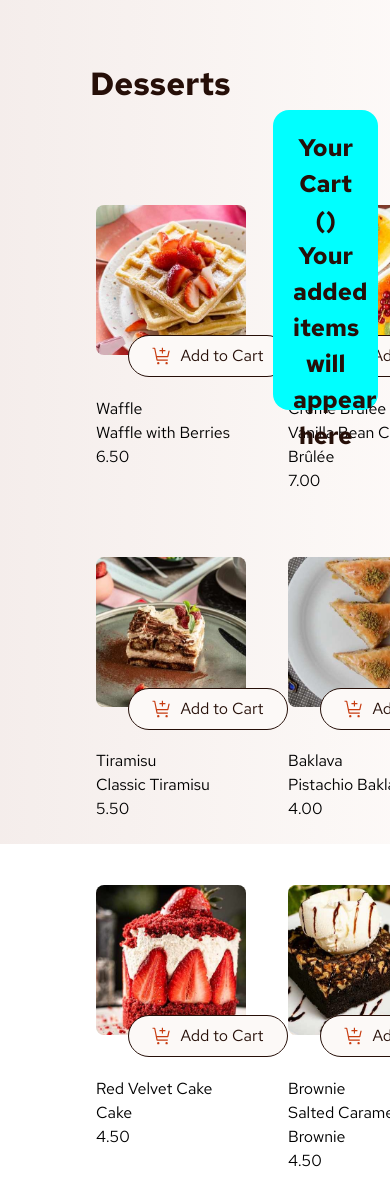
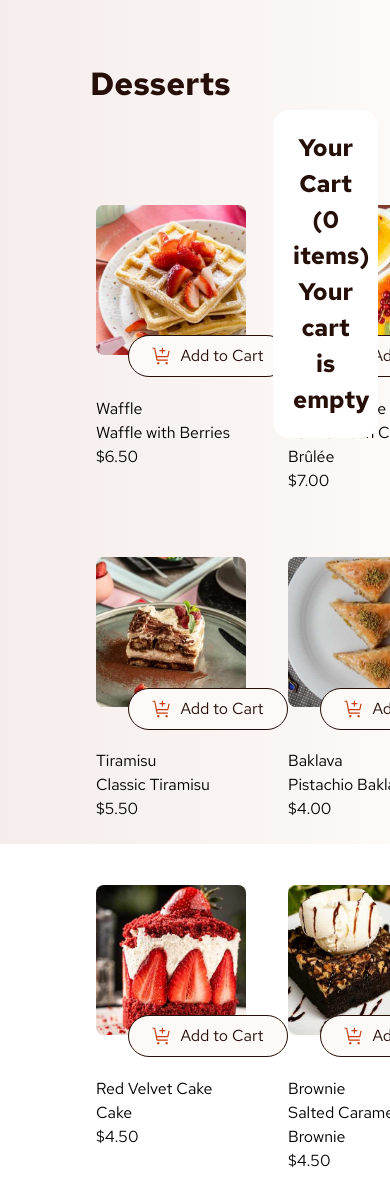
Before and after one commit to CHEGEBB/Svelte-Frontend-Challenges, a SvelteKit app in the folder product-list-with-cart-main/: page / in a window 390 px wide. Shown: the top 1189 px of the page. Built offline with nearby package versions, Linux system fonts and the light colour scheme.

Commit message:
Refactor product list and cart layout: Update card button styles, add responsive behavior, and implement cart functionality

```diff
--- a/product-list-with-cart-main/src/routes/+page.svelte
+++ b/product-list-with-cart-main/src/routes/+page.svelte
@@ -1,26 +1,64 @@
-<script lang="javascript">
+<script>
+    import { writable } from 'svelte/store';
     import Cartcon from "../images/icon-add-to-cart.svg";
     import Minuscon from "../images/icon-decrement-quantity.svg";
     import Pluscon from "../images/icon-increment-quantity.svg";
 
-    let count = 0;
-    const buttonColor = "red";
+    // Create a store for cart items
+    const cartStore = writable([]);
 
-    const handleClick = () => {
-        const buttonColor = "green";
-        count = 1;
-    };
+    // Product data
+    const products = [
+        { id: 1, name: 'Waffle', description: 'Waffle with Berries', price: 6.50 },
+        { id: 2, name: 'Crème Brûlée', description: 'Vanilla Bean Crème Brûlée', price: 7.00 },
+        { id: 3, name: 'Macaron', description: 'Macaron Mix of Five', price: 8.00 },
+        { id: 4, name: 'Tiramisu', description: 'Classic Tiramisu', price: 5.50 },
+        { id: 5, name: 'Baklava', description: 'Pistachio Baklava', price: 4.00 },
+        { id: 6, name: 'Pie', description: 'Lemon Meringue Pie', price: 5.00 },
+        { id: 7, name: 'Red Velvet Cake', description: 'Cake', price: 4.50 },
+        { id: 8, name: 'Brownie', description: 'Salted Caramel Brownie', price: 4.50 },
+        { id: 9, name: 'Panna Cotta', description: 'Vanilla Panna Cotta', price: 6.50 }
+    ];
 
-    const increment = () => {
-        count++;
-    };
-    const decrement = () => {
-        if (count > 1) {
-            count--;
-        } else {
-            count = 0;
+    // Cart management functions
+    function addToCart(product) {
+        cartStore.update(items => {
+            const existingItem = items.find(item => item.id === product.id);
+            if (!existingItem) {
+                return [...items, { ...product, quantity: 1 }];
             }
-    };
+            return items;
+        });
+    }
+
+    function incrementQuantity(productId) {
+        cartStore.update(items =>
+            items.map(item =>
+                item.id === productId
+                    ? { ...item, quantity: item.quantity + 1 }
+                    : item
+            )
+        );
+    }
+
+    function decrementQuantity(productId) {
+        cartStore.update(items => {
+            const updatedItems = items.map(item => {
+                if (item.id === productId) {
+                    const newQuantity = item.quantity - 1;
+                    return newQuantity > 0
+                        ? { ...item, quantity: newQuantity }
+                        : null;
+                }
+                return item;
+            }).filter(Boolean);
+            return updatedItems;
+        });
+    }
+
+    // Calculate total quantity
+    $: totalQuantity = $cartStore.reduce((sum, item) => sum + item.quantity, 0);
+    $: totalAmount = $cartStore.reduce((sum, item) => sum + (item.quantity * item.price), 0);
     </script>
 
     <div class="container">
@@ -28,149 +66,125 @@
         <div class="main-content">
             <div class="cards-container">
                 <div class="cards-row-1">
-                <div class="card-1">
+                    {#each products.slice(0, 3) as product (product.id)}
+                        <div class="card-{product.id}">
                             <div class="card-image"></div>
-
-                    {#if count === 0}
-                        <!-- Initial Add to Cart Button -->
+                            {#if !$cartStore.find(item => item.id === product.id)}
                                 <button
                                     class="add-to-cart-button"
-                            on:click={handleClick}
+                                    on:click={() => addToCart(product)}
                                 >
                                     <img class="icon" src={Cartcon} alt="Cart Icon" />
                                     Add to Cart
                                 </button>
                             {:else}
-                        <!-- Interactive Button with Increment and Decrement -->
                                 <button class="interactive-button">
-                            <span class="decrement" on:click={decrement}>
-                                <img
-                                    class="icon"
-                                    src={Minuscon}
-                                    alt="Minus Icon"
-                                />
+                                    <span class="decrement" on:click={() => decrementQuantity(product.id)}>
+                                        <img class="icon" src={Minuscon} alt="Minus Icon" />
                                     </span>
-                            <span class="count">{count}</span>
-                            <span class="increment" on:click={increment}>
-                                <img
-                                    class="icon"
-                                    src={Pluscon}
-                                    alt="Plus Icon"
-                                />
+                                    <span class="count">
+                                        {$cartStore.find(item => item.id === product.id)?.quantity || 0}
+                                    </span>
+                                    <span class="increment" on:click={() => incrementQuantity(product.id)}>
+                                        <img class="icon" src={Pluscon} alt="Plus Icon" />
                                     </span>
                                 </button>
                             {/if}
                             <div class="card-content">
-                        <h2>Waffle</h2>
-                        <p>Waffle with Berries</p>
-                        <p>6.50</p>
+                                <h2>{product.name}</h2>
+                                <p>{product.description}</p>
+                                <p>${product.price.toFixed(2)}</p>
                             </div>
                         </div>
-                <div class="card-2">
+                    {/each}
+                </div>
+
+                <div class="cards-row-2">
+                    {#each products.slice(3, 6) as product (product.id)}
+                        <div class="card-{product.id}">
                             <div class="card-image"></div>
-                    <button>
+                            {#if !$cartStore.find(item => item.id === product.id)}
+                                <button
+                                    class="add-to-cart-button"
+                                    on:click={() => addToCart(product)}
+                                >
                                     <img class="icon" src={Cartcon} alt="Cart Icon" />
                                     Add to Cart
                                 </button>
+                            {:else}
+                                <button class="interactive-button">
+                                    <span class="decrement" on:click={() => decrementQuantity(product.id)}>
+                                        <img class="icon" src={Minuscon} alt="Minus Icon" />
+                                    </span>
+                                    <span class="count">
+                                        {$cartStore.find(item => item.id === product.id)?.quantity || 0}
+                                    </span>
+                                    <span class="increment" on:click={() => incrementQuantity(product.id)}>
+                                        <img class="icon" src={Pluscon} alt="Plus Icon" />
+                                    </span>
+                                </button>
+                            {/if}
                             <div class="card-content">
-                        <h2>Crème Brûlée</h2>
-                        <p>Vanilla Bean Crème Brûlée</p>
-                        <p>7.00</p>
+                                <h2>{product.name}</h2>
+                                <p>{product.description}</p>
+                                <p>${product.price.toFixed(2)}</p>
                             </div>
                         </div>
-                <div class="card-3">
+                    {/each}
+                </div>
+
+                <div class="cards-row-3">
+                    {#each products.slice(6) as product (product.id)}
+                        <div class="card-{product.id}">
                             <div class="card-image"></div>
-                    <button>
+                            {#if !$cartStore.find(item => item.id === product.id)}
+                                <button
+                                    class="add-to-cart-button"
+                                    on:click={() => addToCart(product)}
+                                >
                                     <img class="icon" src={Cartcon} alt="Cart Icon" />
                                     Add to Cart
                                 </button>
+                            {:else}
+                                <button class="interactive-button">
+                                    <span class="decrement" on:click={() => decrementQuantity(product.id)}>
+                                        <img class="icon" src={Minuscon} alt="Minus Icon" />
+                                    </span>
+                                    <span class="count">
+                                        {$cartStore.find(item => item.id === product.id)?.quantity || 0}
+                                    </span>
+                                    <span class="increment" on:click={() => incrementQuantity(product.id)}>
+                                        <img class="icon" src={Pluscon} alt="Plus Icon" />
+                                    </span>
+                                </button>
+                            {/if}
                             <div class="card-content">
-                        <h2>Macaron</h2>
-                        <p>Macaron Mix of Five</p>
-                        <p>8.00</p>
+                                <h2>{product.name}</h2>
+                                <p>{product.description}</p>
+                                <p>${product.price.toFixed(2)}</p>
                             </div>
                         </div>
-            </div>
-            <div class="cards-row-2">
-                <div class="card-4">
-                    <div class="card-image"></div>
-                    <button>
-                        <img class="icon" src={Cartcon} alt="Cart Icon" />
-                        Add to Cart
-                    </button>
-                    <div class="card-content">
-                        <h2>Tiramisu</h2>
-                        <p>Classic Tiramisu</p>
-                        <p>5.50</p>
+                    {/each}
                 </div>
             </div>
-                <div class="card-5">
-                    <div class="card-image"></div>
-                    <button>
-                        <img class="icon" src={Cartcon} alt="Cart Icon" />
-                        Add to Cart
-                    </button>
-                    <div class="card-content">
-                        <h2>Baklava</h2>
-                        <p>Pistachio Baklava</p>
-                        <p>4.00</p>
+
+            <div class="cart-container">
+                Your Cart ({totalQuantity} items)
+                {#if $cartStore.length > 0}
+                    <div class="cart-items">
+                        {#each $cartStore as item}
+                            <div class="cart-item">
+                                <span>{item.name} x {item.quantity}</span>
+                                <span>${(item.price * item.quantity).toFixed(2)}</span>
+                            </div>
+                        {/each}
+                        <div class="cart-total">
+                            Total: ${totalAmount.toFixed(2)}
                         </div>
                     </div>
-                <div class="card-6">
-                    <div class="card-image"></div>
-                    <button>
-                        <img class="icon" src={Cartcon} alt="Cart Icon" />
-                        Add to Cart
-                    </button>
-                    <div class="card-content">
-                        <h2>Pie</h2>
-                        <p>Lemon Meringue Pie</p>
-                        <p>5.00</p>
-                    </div>
-                </div>
-            </div>
-            <div class="cards-row-3">
-                <div class="card-image"></div>
-                <div class="card-7">
-                    <div class="card-image"></div>
-                    <button>
-                        <img class="icon" src={Cartcon} alt="Cart Icon" />
-                        Add to Cart
-                    </button>
-                    <div class="card-content">
-                        <h2>Red Velvet Cake</h2>
-                        <p>Cake</p>
-                        <p>4.50</p>
-                    </div>
-                </div>
-                <div class="card-8">
-                    <div class="card-image"></div>
-                    <button>
-                        <img class="icon" src={Cartcon} alt="Cart Icon" />
-                        Add to Cart
-                    </button>
-                    <div class="card-content">
-                        <h2>Brownie</h2>
-                        <p>Salted Caramel Brownie</p>
-                        <p>4.50</p>
-                    </div>
-                </div>
-                <div class="card-9">
-                    <div class="card-image"></div>
-                    <button>
-                        <img class="icon" src={Cartcon} alt="Cart Icon" />
-                        Add to Cart
-                    </button>
-                    <div class="card-content">
-                        <h2>Panna Cotta</h2>
-                        <p>Vanilla Panna Cotta</p>
-                        <p>6.50</p>
-                    </div>
-                </div>
-            </div>
-        </div>
-        <div class="cart-container">
-            Your Cart (<!-- Quantity -->) Your added items will appear here
+                {:else}
+                    <p>Your cart is empty</p>
+                {/if}
             </div>
         </div>
     </div>
@@ -254,7 +268,7 @@
             margin-top: 2rem;
             .cart-container {
                 width: 27%;
-                height: 300px;
+                height: auto;
                 background-color: $Rose50;
                 padding: 20px;
                 border-radius: 1rem;
@@ -263,7 +277,7 @@
                 font-size: 1.5rem;
                 color: $Rose900;
                 font-weight: 700;
-                background-color: aqua;
+                background-color: #ffffff;
                 position: absolute;
                 top: 13%;
                 left: 70%;
@@ -299,8 +313,7 @@
                     margin-right: 0.5rem;
                 }
             }
-            .add-to-cart-button,
-            .interactive-button {
+            .add-to-cart-button {
         display: flex;
         align-items: center;
         background-color: $Rose50;
@@ -313,52 +326,71 @@
         width: 160px;
         top: -7%;
         left: 20%;
+        transition: all 0.3s ease;
+
+        &:hover {
+            background-color: $Red;
+            border: none;
+            color: white;
+            .icon {
+                filter: brightness(0) invert(1);
+            }
+        }
     }
 
     .interactive-button {
-                justify-content: space-between;
-                padding: 5px 10px;
-                position: relative;
-            }
-
-            .decrement,
-            .increment {
-                width: 20px;
-                height: 20px;
-                font-size: 20px;
-                background: none;
-                border: none;
-                cursor: pointer;
         display: flex;
         align-items: center;
-                justify-content: center;
-                background-color: #fff;
-                border-radius: 50%;
-                padding: 5px;
-                img{
-                    width: 15px;
-                    height: 15px;
-                    margin: 0 auto;
-                }
+        background-color: $Red;
+        color: white;
+        border: none;
+        padding: 0.5rem 1rem;
+        border-radius: 2rem;
+        justify-content: space-between;
+        position: relative;
+        width: 160px;
+        top: -7%;
+        left: 20%;
+
+        .icon {
+            filter: brightness(0) invert(1);
         }
 
         .count {
             font-size: 18px;
             font-weight: bold;
-                text-align: center;
             color: white;
+            margin: 0 0.5rem;
+        }
+
+        .decrement,
+        .increment {
+            width: 24px;
+            height: 24px;
+            display: flex;
+            align-items: center;
+            justify-content: center;
+            border: 1px solid $Rose50;
+            border-radius: 50%;
+            cursor: pointer;
+            padding: 5px;
+
+            &:hover {
+                background:$Rose50;
 
             }
 
-            .add-to-cart-button:hover,
-            .interactive-button:hover {
-                background-color: $Red;
-                border: none;
-                .icon{
-                    filter: invert(80%);
+            img {
+                width: 15px;
+                height: 15px;
+                filter: brightness(0) invert(1);
+                margin :0 auto;
+                &:hover{
+                    filter: brightness(0) invert(0.5);
                 }
             }
-
+        }
+    }
             .cards-row-1 {
                 @include cards-row;
                 .card-1 {
@@ -712,5 +744,23 @@
                 }
             }
         }
+        .cart-items {
+    margin-top: 1rem;
+    text-align: left;
+}
+
+.cart-item {
+    display: flex;
+    justify-content: space-between;
+    margin: 0.5rem 0;
+    font-size: 1rem;
+}
+
+.cart-total {
+    margin-top: 1rem;
+    padding-top: 1rem;
+    border-top: 1px solid $Rose300;
+    font-weight: bold;
+}
     }
 </style>
```
Lines whose indentation alone changed are shown as unchanged.
